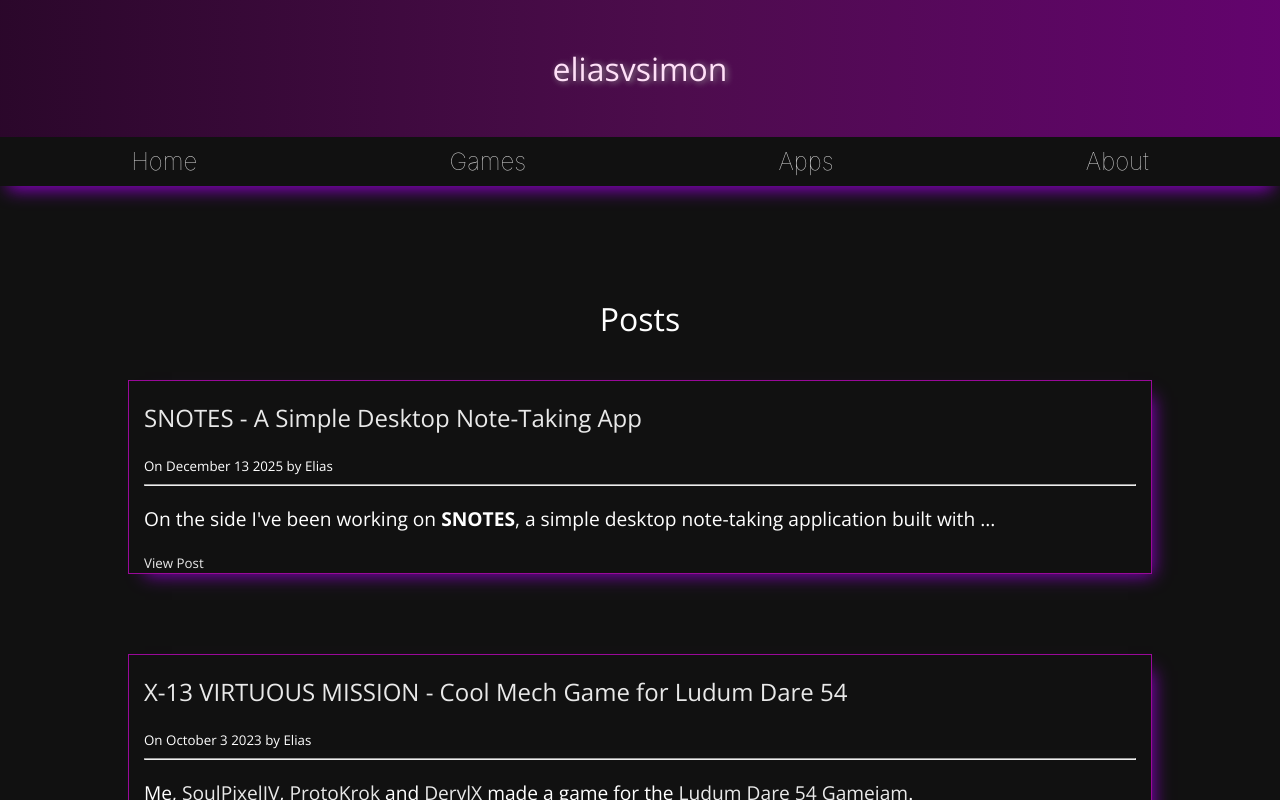
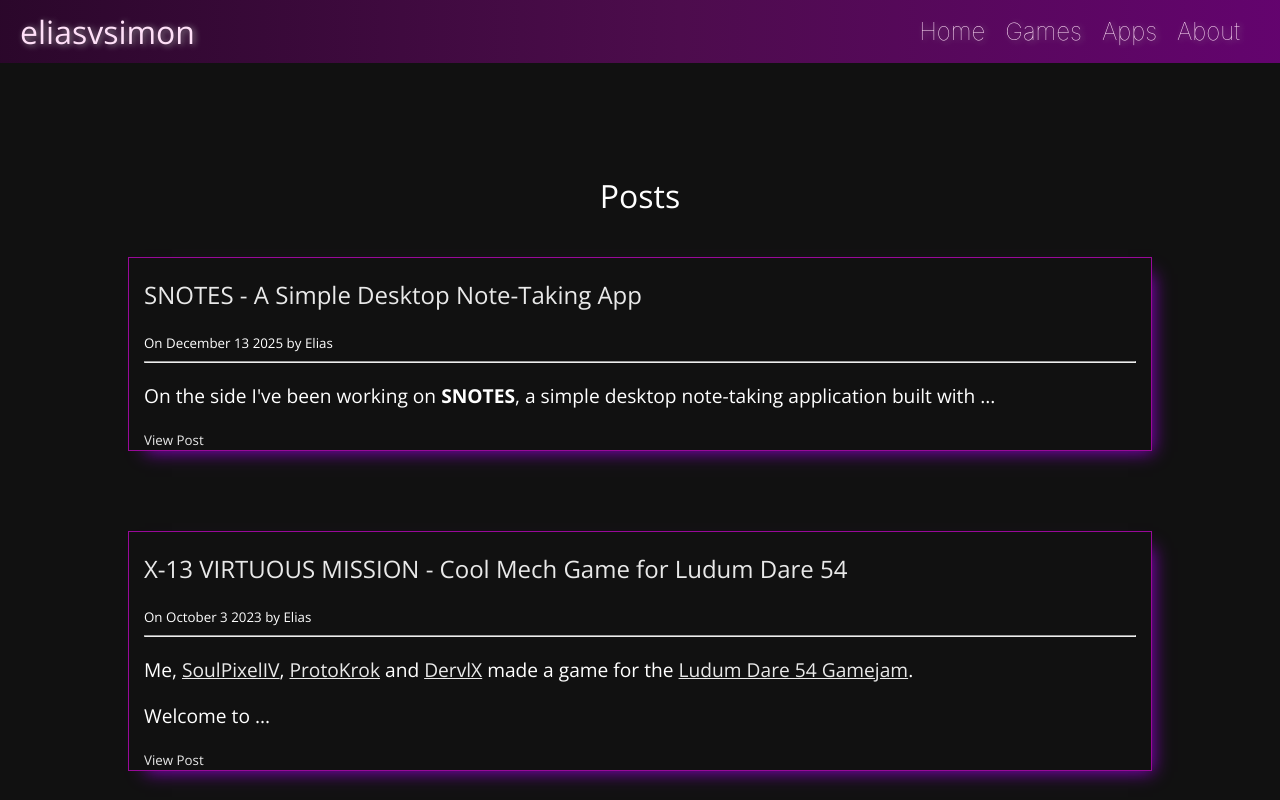
Before and after one commit to EliasVincent/eliasvsimon-react-blog, a React (Create React App) app: page / in a window 1280 px wide. Shown: the top 800 px of the page. Built offline with nearby package versions, Linux system fonts and the light colour scheme.

Commit message:
New header concept

```diff
--- a/src/components/Header.js
+++ b/src/components/Header.js
@@ -6,7 +6,15 @@
 const Header = () => {
     return (
         <div className="header">
-            <Link to="/"><h1>eliasvsimon</h1></Link>
+            <div className="header-title">
+                <Link to="/"><h1>eliasvsimon</h1></Link>
+            </div>
+            <div className="header-nav">
+                <Link className="nav-link" to="/">Home</Link>
+                <Link className="nav-link" to="/games">Games</Link>
+                <Link className="nav-link" to="/apps">Apps</Link>
+                <Link className="nav-link" to="/about">About</Link>
+            </div>
         </div>
     )
 }
--- a/src/components/Layout.js
+++ b/src/components/Layout.js
@@ -2,7 +2,6 @@
 
 import Header from "./Header"
 import Footer from "./Footer"
-import Navbar from "./Navbar"
 
 import "./components.css"
 
@@ -10,7 +9,6 @@
     return (
         <div className="layout">
             <Header />
-            <Navbar />
             <div>{children}</div>
             <Footer />
         </div>
--- a/src/components/components.css
+++ b/src/components/components.css
@@ -70,7 +70,19 @@
     text-shadow: 2px 1px 6px rgba(150, 150, 150, 1);
     padding: 10px 20px;
 
-    text-align: center;
+    display: flex;
+    justify-content: space-between;
+    align-items: center;
+}
+
+.header-nav {
+    display: flex;
+    gap: 20px;
+    padding-right: 20px;
+}
+
+.header h1 {
+    margin: 0;
 }
 
 .header a {
```
